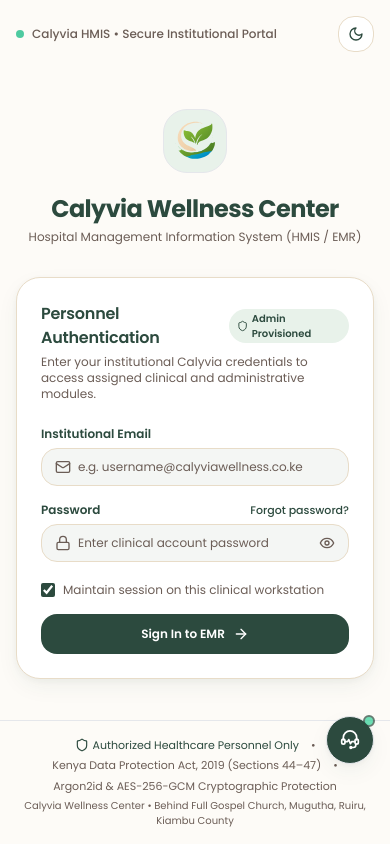
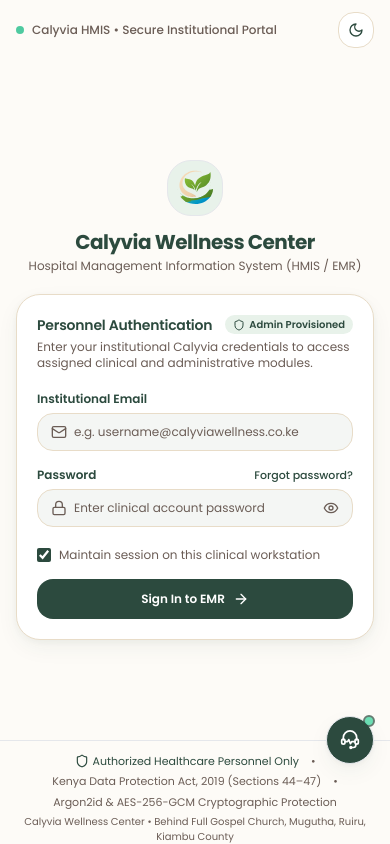
Before and after one commit to gackstonew-lgtm/Calyvia-Wellness-Center, a Next.js app in the folder apps/admin/: page / in a window 390 px wide. Built offline with nearby package versions, Linux system fonts and the light colour scheme.

Commit message:
fix(responsive): optimize mobile and tablet portrait and landscape orientation with safe-area insets and dvh

```diff
--- a/apps/admin/src/app/page.tsx
+++ b/apps/admin/src/app/page.tsx
@@ -956,7 +956,7 @@ export default function AdminDashboardPage() {
   }
 
   return (
-    <div className="flex h-screen bg-background overflow-hidden text-foreground transition-colors duration-200">
+    <div className="flex h-screen-dvh bg-background overflow-hidden text-foreground transition-colors duration-200">
       {/* Sidebar navigation with desktop collapse and mobile drawer support */}
       <Sidebar
         currentModule={activeModule}
@@ -968,7 +968,7 @@ export default function AdminDashboardPage() {
       />
 
       {/* Main Content Area */}
-      <div className="flex-1 flex flex-col min-w-0 overflow-hidden">
+      <div className="flex-1 flex flex-col min-w-0 overflow-hidden pl-safe pr-safe">
         <Header
           onToggleMobileMenu={() => setMobileMenuOpen(true)}
           onSelectModule={setActiveModule}
--- a/apps/admin/src/components/SignInPage.tsx
+++ b/apps/admin/src/components/SignInPage.tsx
@@ -52,9 +52,9 @@ export const SignInPage: React.FC = () => {
   };
 
   return (
-    <div className="min-h-screen bg-background text-foreground flex flex-col justify-between selection:bg-primary/20 transition-colors duration-200">
+    <div className="min-h-screen-dvh bg-background text-foreground flex flex-col justify-between selection:bg-primary/20 transition-colors duration-200 pl-safe pr-safe">
       {/* Top Utility Bar */}
-      <div className="w-full max-w-7xl mx-auto px-4 sm:px-6 py-4 flex items-center justify-between">
+      <div className="w-full max-w-7xl mx-auto px-4 sm:px-6 py-3 sm:py-4 flex items-center justify-between landscape-compact-py">
         <div className="flex items-center space-x-2 text-xs font-medium text-muted-foreground">
           <span className="w-2 h-2 rounded-full bg-emerald-500 animate-pulse" />
           <span>Calyvia HMIS • Secure Institutional Portal</span>
@@ -75,39 +75,39 @@ export const SignInPage: React.FC = () => {
       </div>
 
       {/* Main Authentication Container */}
-      <div className="w-full max-w-md mx-auto px-4 py-8 sm:py-12 flex-1 flex flex-col justify-center">
+      <div className="w-full max-w-md mx-auto px-4 py-4 sm:py-8 md:py-12 flex-1 flex flex-col justify-center landscape-compact-py">
         {/* Brand Header */}
-        <div className="text-center mb-8 space-y-3">
-          <div className="inline-flex items-center justify-center w-16 h-16 rounded-2xl bg-primary-soft border border-primary/20 shadow-xs mb-2">
+        <div className="text-center mb-5 sm:mb-8 space-y-2 sm:space-y-3 landscape-compact-gap">
+          <div className="inline-flex items-center justify-center w-14 h-14 sm:w-16 sm:h-16 rounded-2xl bg-primary-soft border border-primary/20 shadow-xs mb-1 sm:mb-2 landscape-compact-logo">
             <img
               src={theme === 'dark' ? '/brand/calyvia-emblem-dark.svg' : '/brand/calyvia-emblem-light.svg'}
               alt="Calyvia Emblem"
               width={42}
               height={42}
-              className="w-10 h-10 object-contain"
+              className="w-9 h-9 sm:w-10 sm:h-10 object-contain"
             />
           </div>
           <div>
-            <h1 className="font-serif text-2xl sm:text-3xl font-bold tracking-tight text-foreground">
+            <h1 className="font-serif text-xl sm:text-2xl md:text-3xl font-bold tracking-tight text-foreground">
               Calyvia Wellness Center
             </h1>
-            <p className="text-xs sm:text-sm text-muted-foreground mt-1">
+            <p className="text-xs sm:text-sm text-muted-foreground mt-0.5 sm:mt-1 landscape-hide-subtext">
               Hospital Management Information System (HMIS / EMR)
             </p>
           </div>
         </div>
 
         {/* Institutional Sign In Form */}
-        <div className="bg-surface border border-border rounded-3xl p-6 sm:p-8 shadow-elevated space-y-6">
+        <div className="bg-surface border border-border rounded-2xl sm:rounded-3xl p-5 sm:p-8 shadow-elevated space-y-5 sm:space-y-6">
           <div className="space-y-1">
             <div className="flex items-center justify-between">
-              <h2 className="text-base font-semibold text-foreground">Personnel Authentication</h2>
+              <h2 className="text-sm sm:text-base font-semibold text-foreground">Personnel Authentication</h2>
               <span className="inline-flex items-center space-x-1 px-2 py-0.5 rounded-full text-[10px] font-semibold bg-primary-soft text-primary">
                 <Shield className="w-3 h-3" />
                 <span>Admin Provisioned</span>
               </span>
             </div>
-            <p className="text-xs text-muted-foreground">
+            <p className="text-xs text-muted-foreground landscape-hide-subtext">
               Enter your institutional Calyvia credentials to access assigned clinical and administrative modules.
             </p>
           </div>
@@ -210,26 +210,26 @@ export const SignInPage: React.FC = () => {
       </div>
 
       {/* Security & Regulatory Compliance Footer */}
-      <footer className="w-full border-t border-border/60 py-4 px-4 text-center text-[11px] text-muted-foreground space-y-1">
+      <footer className="w-full border-t border-border/60 py-3 sm:py-4 px-4 text-center text-[11px] text-muted-foreground space-y-1 pb-safe landscape-compact-py">
         <div className="flex flex-wrap items-center justify-center gap-x-3 gap-y-1">
           <span className="flex items-center gap-1 text-primary">
             <Shield className="w-3.5 h-3.5" />
             <span>Authorized Healthcare Personnel Only</span>
           </span>
-          <span>•</span>
-          <span>Kenya Data Protection Act, 2019 (Sections 44–47)</span>
-          <span>•</span>
-          <span>Argon2id & AES-256-GCM Cryptographic Protection</span>
+          <span className="landscape-hide-subtext">•</span>
+          <span className="landscape-hide-subtext">Kenya Data Protection Act, 2019 (Sections 44–47)</span>
+          <span className="landscape-hide-subtext">•</span>
+          <span className="landscape-hide-subtext">Argon2id & AES-256-GCM Cryptographic Protection</span>
         </div>
-        <p className="text-[10px] text-muted-foreground/80">
+        <p className="text-[10px] text-muted-foreground/80 landscape-hide-subtext">
           Calyvia Wellness Center • Behind Full Gospel Church, Mugutha, Ruiru, Kiambu County
         </p>
       </footer>
 
       {/* Forgot Password Modal */}
       {showForgotModal && (
-        <div className="fixed inset-0 z-50 flex items-center justify-center p-4 bg-black/60 backdrop-blur-xs animate-in fade-in duration-150">
-          <div className="bg-surface border border-border rounded-3xl max-w-md w-full p-6 shadow-elevated space-y-4">
+        <div className="fixed inset-0 z-50 flex items-center justify-center p-3 sm:p-4 bg-black/60 backdrop-blur-xs animate-in fade-in duration-150 overflow-y-auto">
+          <div className="bg-surface border border-border rounded-2xl sm:rounded-3xl max-w-md w-full p-5 sm:p-6 shadow-elevated space-y-4 my-auto">
             <div className="flex items-start justify-between">
               <div className="flex items-center space-x-2 text-primary">
                 <HelpCircle className="w-5 h-5" />
--- a/apps/admin/src/styles/globals.css
+++ b/apps/admin/src/styles/globals.css
@@ -190,8 +190,44 @@ h1, h2, h3, h4, h5, h6 {
 .pt-safe {
   padding-top: env(safe-area-inset-top, 0px);
 }
+.pl-safe {
+  padding-left: env(safe-area-inset-left, 0px);
+}
+.pr-safe {
+  padding-right: env(safe-area-inset-right, 0px);
+}
 .bottom-safe {
   bottom: env(safe-area-inset-bottom, 0px);
+}
+
+/* Dynamic viewport height utilities for mobile browsers */
+.min-h-screen-dvh {
+  min-height: 100vh;
+  min-height: 100dvh;
+}
+.h-screen-dvh {
+  height: 100vh;
+  height: 100dvh;
+}
+
+/* Orientation responsive optimization:
+   In mobile landscape (height <= 500px), reflow dense dialogs, authentication containers,
+   and headers to maximize usable vertical space without awkward clipping or hiding action buttons. */
+@media screen and (orientation: landscape) and (max-height: 520px) {
+  .landscape-compact-py {
+    padding-top: 0.5rem !important;
+    padding-bottom: 0.5rem !important;
+  }
+  .landscape-compact-gap {
+    gap: 0.5rem !important;
+  }
+  .landscape-compact-logo {
+    width: 2.5rem !important;
+    height: 2.5rem !important;
+  }
+  .landscape-hide-subtext {
+    display: none !important;
+  }
 }
 
 /* Sidebar scrollbar & accessibility */
```
